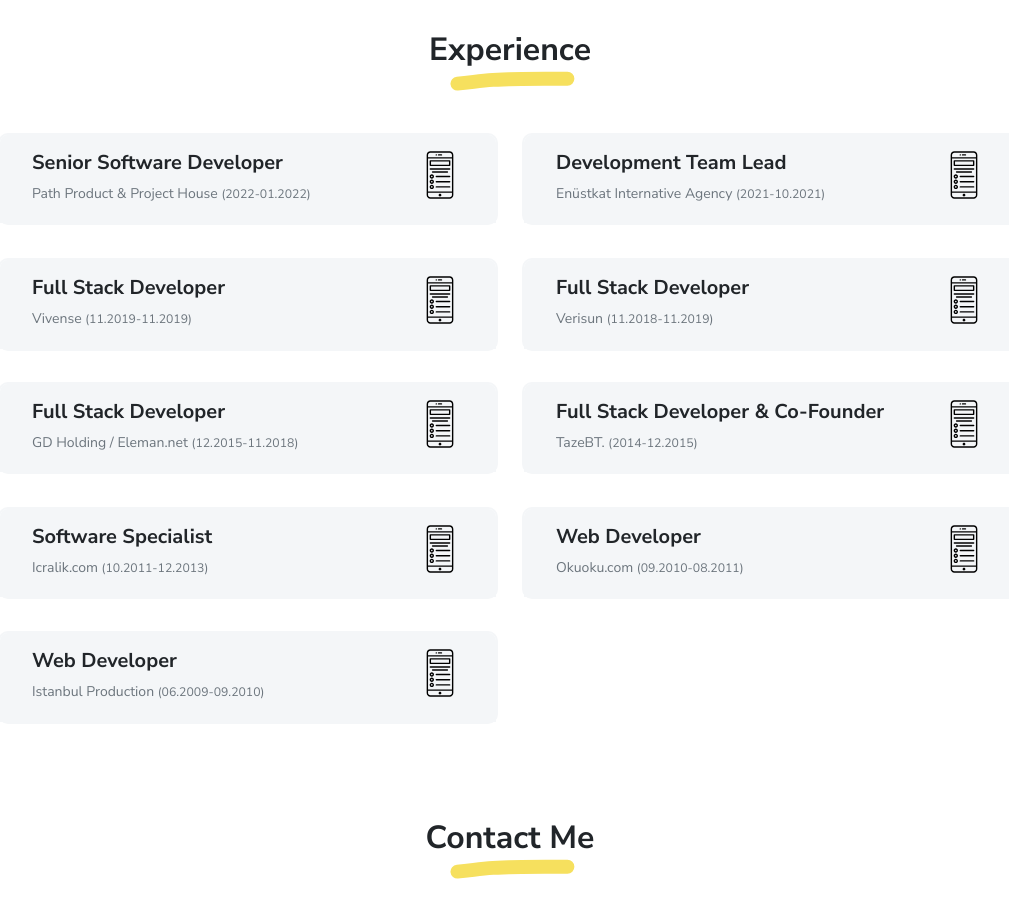
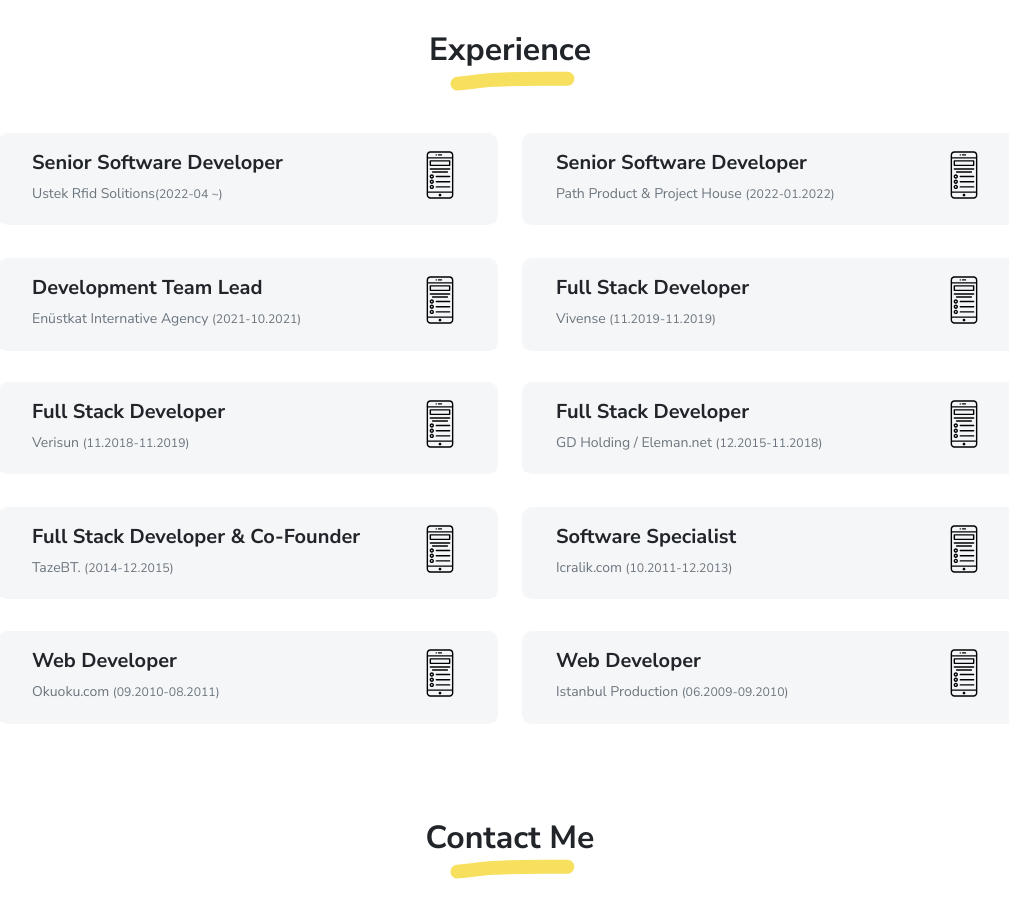
Before and after one commit to kemalbalaban/kemalbalaban.github.io, a plain HTML site: page resume/index.html in a window 1280 px wide. Shown: the part 2040-2957 px from the top of the page, without its empty margins (130-1139 px from the left). Drawn offline with nearby package versions, Linux system fonts and the light colour scheme.

Commit message:
ustek experience added

```diff
--- a/resume/index.html
+++ b/resume/index.html
@@ -321,7 +321,23 @@
               <div class="card-header px-3 py-2">
                 <div class="d-flex justify-content-between">
                   <div>
-                    <h3 class="h5 mb-1">Senior Software Developer </h3>
+                    <h3 class="h5 mb-1">Senior Software Developer</h3>
+                    <div class="text-muted text-small">Ustek Rfid Solitions<small>(2022-04 ~)</small></div>
+                  </div><img src="images/services/app-development.svg" width="48" height="48" alt="App development"/>
+                </div>
+              </div>
+              <div class="card-body px-3 py-2 d-none">
+                <p>Leverage agile frameworks to provide a robust synopsis for high level overviews. Iterative approaches to corporate strategy foster collaborative thinking to further the overall value proposition.</p>
+                <p>Organically grow the holistic world view of disruptive innovation via workplace diversity and empowerment.</p>
+              </div>
+            </div>
+          </div>
+          <div class="col-md-6">
+            <div class="card mb-3" data-aos="fade-right" data-aos-delay="100">
+              <div class="card-header px-3 py-2">
+                <div class="d-flex justify-content-between">
+                  <div>
+                    <h3 class="h5 mb-1">Senior Software Developer</h3>
                     <div class="text-muted text-small">Path Product & Project House <small>(2022-01.2022)</small></div>
                   </div><img src="images/services/app-development.svg" width="48" height="48" alt="App development"/>
                 </div>
```
